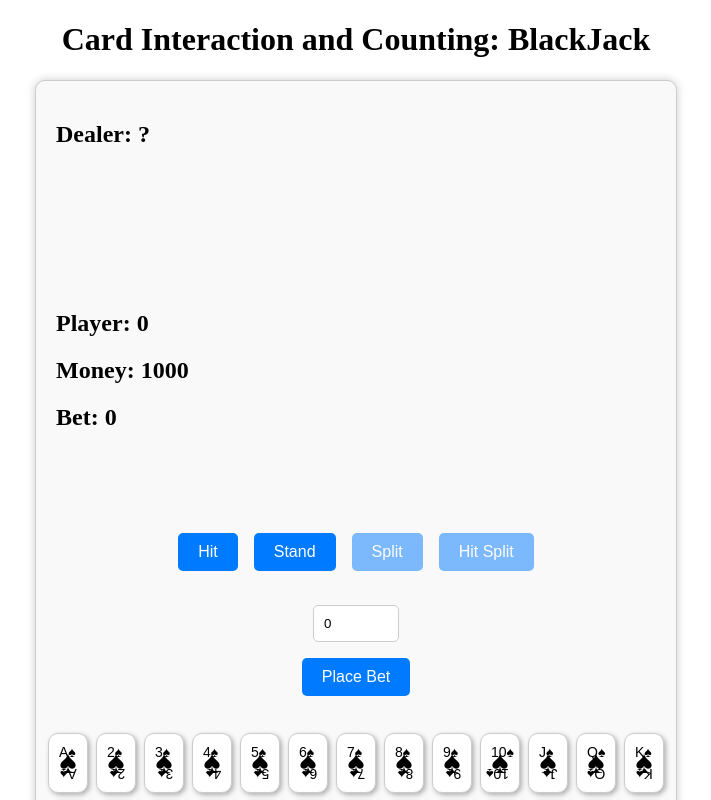
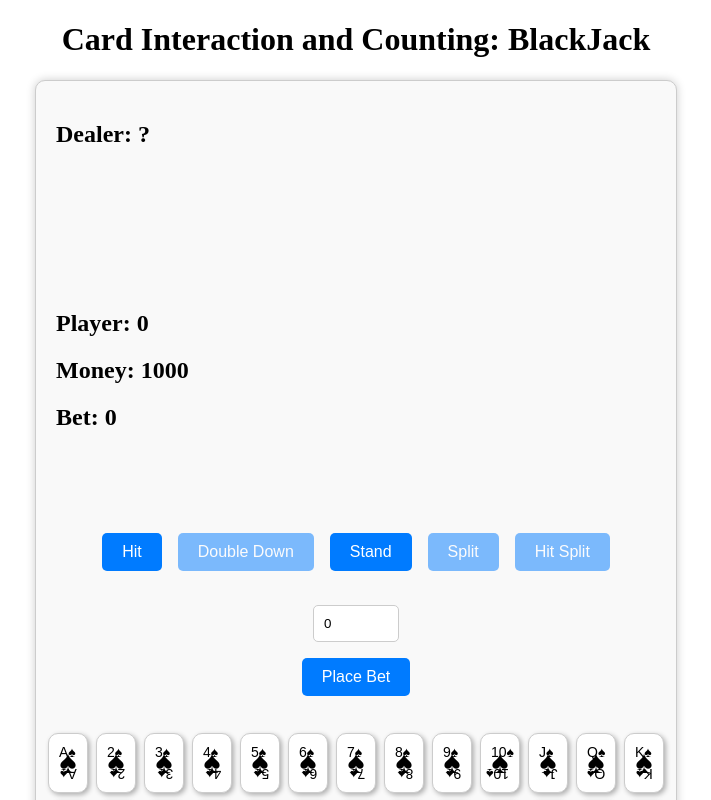
Before and after one commit to lukelin15/CardCounting, a SvelteKit app: page / in a window 1280 px wide. Shown: the top 800 px of the page, without its empty margins (284-995 px from the left). Built offline with nearby package versions, Linux system fonts and the light colour scheme.

Commit message:
added double down

```diff
--- a/src/components/Blackjack.svelte
+++ b/src/components/Blackjack.svelte
@@ -67,6 +67,14 @@
       if (calculateHand(playerHand) > 21) {
           gameOver = true;
       }
+    }
+  }
+
+  function doubleDown() {
+    if (playerHand.length === 2 && playerMoney >= betAmount * 2) {
+      betAmount *= 2;
+      hit();
+      stand();
     }
   }
 
@@ -265,6 +273,7 @@
 
   <div id="controls">
     <button on:click={hit}>Hit</button>
+    <button on:click={doubleDown} class:disabled={playerHand.length !== 2 || playerMoney < betAmount * 2}>Double Down</button>
     <button on:click={stand}>Stand</button>
     <button on:click={split} class:disabled={!cansplit}>Split</button>
     <button on:click={hitSplit} class:disabled={!haveSplit} disabled={!haveSplit}>Hit Split</button>
```
